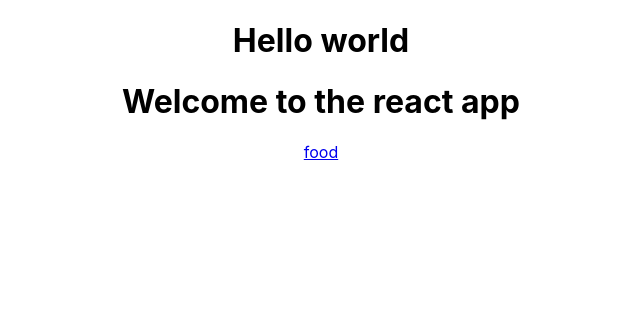
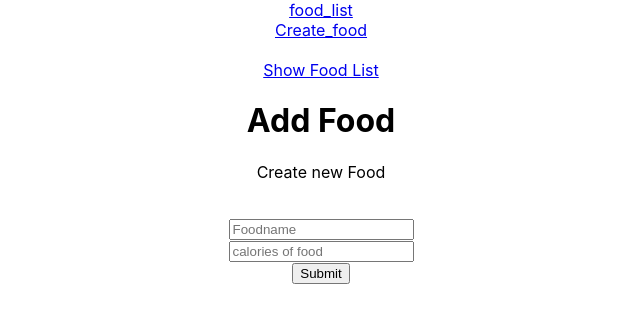
Before and after one commit to moni310/React_foodapp, a React (Create React App) app in the folder foodapp/: page /Create_food in a window 1280 px wide. Shown: the top 322 px of the page, without its empty margins (319-959 px from the left). Built offline with nearby package versions, Linux system fonts and the light colour scheme.

Commit message:
first commit

```diff
--- a/foodapp/src/App.js
+++ b/foodapp/src/App.js
@@ -1,8 +1,7 @@
 import './App.css';
 import React from "react"
-import Hello from "./components/Hello"
-import Food from "./components/Food"
-import Welcome from"./components/Welcome"
+import Food from "./Components/Food"
+import CreateFood from "./Components/CreateFood"
 import { BrowserRouter as Router,Routes ,Link, Route} from "react-router-dom"
 
 function App() {
@@ -11,16 +10,19 @@ function App() {
   return (
 
     <div className="App">
-      <Hello/>
+      <Link to="food_list" target="_blank">food_list</Link>
+      <br>
 
-      <Welcome/>
-      <Link to ="/food">food</Link>
-
+      </br>
+      <Link to ="Create_food" target="_blank"> Create_food</Link>
       <Routes>
 
 
 
-        <Route path="/food" element={<Food />} />
+        <Route path ="/food_list" element={<Food/>} />
+
+        <Route path = "/Create_food" element={ <CreateFood/>}/>
+
 
 
       </Routes>
@@ -29,3 +31,4 @@ function App() {
   );
 }
 export default App;
+;
--- /dev/null
+++ b/foodapp/src/Components/CreateFood.js
@@ -0,0 +1,107 @@
+import React, { Component } from 'react';
+import { Link } from 'react-router-dom';
+import '../App.css';
+import axios from 'axios';
+
+
+class CreateFood extends Component {
+  constructor() {
+    super();
+    this.state = {
+      name: '',
+      calories:''
+
+    };
+  }
+
+  onChange = e => {
+    this.setState({ [e.target.name]: e.target.value });
+  };
+
+  onSubmit = e => {
+    e.preventDefault();
+
+    const data = {
+      name: this.state.title,
+      calories: this.state.isbn,
+
+    };
+
+    axios
+      .post('http://localhost:4000/foods', data)
+      .then(res => {
+        this.setState({
+          name: '',
+          calories:'',
+
+        })
+        this.props.history.push('/');
+      })
+      .catch(err => {
+        console.log("Error in CreateFood!");
+      })
+  };
+
+  render() {
+    return (
+      <div className="CreateFood">
+        <div className="container">
+          <div className="row">
+            <div className="col-md-8 m-auto">
+              <br />
+              <Link to="/" className="btn btn-outline-warning float-left">
+                  Show Food List
+              </Link>
+            </div>
+
+
+            <div className="col-md-8 m-auto">
+              <h1 className="display-4 text-center">Add Food</h1>
+              <p className="lead text-center">
+                  Create new Food
+              </p>
+
+              <form noValidate onSubmit={this.onSubmit}>
+
+                <br />
+
+
+
+                <div className='form-group'>
+                  <input
+                    type='text'
+                    placeholder='Foodname'
+                    name='Foodname'
+                    className='form-control'
+                    value={this.state.author}
+                    onChange={this.onChange}
+                  />
+                </div>
+
+                <div className='form-group'>
+                  <input
+                    type='text'
+                    placeholder='calories of food'
+                    name='calories of food'
+                    className='form-control'
+                    value={this.state.description}
+                    onChange={this.onChange}
+                  />
+                </div>
+
+
+
+                <input
+                    type="submit"
+                    className="btn btn-outline-warning btn-block mt-4"
+                />
+              </form>
+          </div>
+          </div>
+        </div>
+      </div>
+    );
+  }
+}
+
+export default CreateFood;
--- a/foodapp/src/components/Food.js
+++ b/foodapp/src/Components/Food.js
@@ -25,11 +25,9 @@ componentDidMount() {
 render(){
   return (
     <ul>
-      <div>
-        <h1>These all things are there.</h1>
-      </div>
 
       { this.state.foods.map((food,id) => <a key={id}>  {food.name}</a>)}
+      { this.state.foods.map((food,id) => <a key={id}>  {food.calories}</a>)}
 
     </ul>
 
--- a/foodapp/src/components/Hello.js
+++ /dev/null
@@ -1,6 +0,0 @@
-import React from "react"
-function Hello(){
-    return <h1> Hello world</h1>
-
-}
-export default Hello
--- a/foodapp/src/components/Welcome.js
+++ /dev/null
@@ -1,7 +0,0 @@
-import React from "react"
-function Welcome(){
-    return <h1> Welcome to the react app</h1>
-
-}
-
-export default Welcome
```
Also changed, not shown: foodapp/package.json (+5 -2 lines), foodapp/src/Components/FoodList.js (added, +24 -0 lines), foodapp/src/components/Home.js (deleted, +0 -10 lines), foodapp/src/components/Messages.js (deleted, +0 -10 lines), foodapp/src/App.css (line endings or trailing spaces), 1 other file (tests, documents, lock files or other folders).
